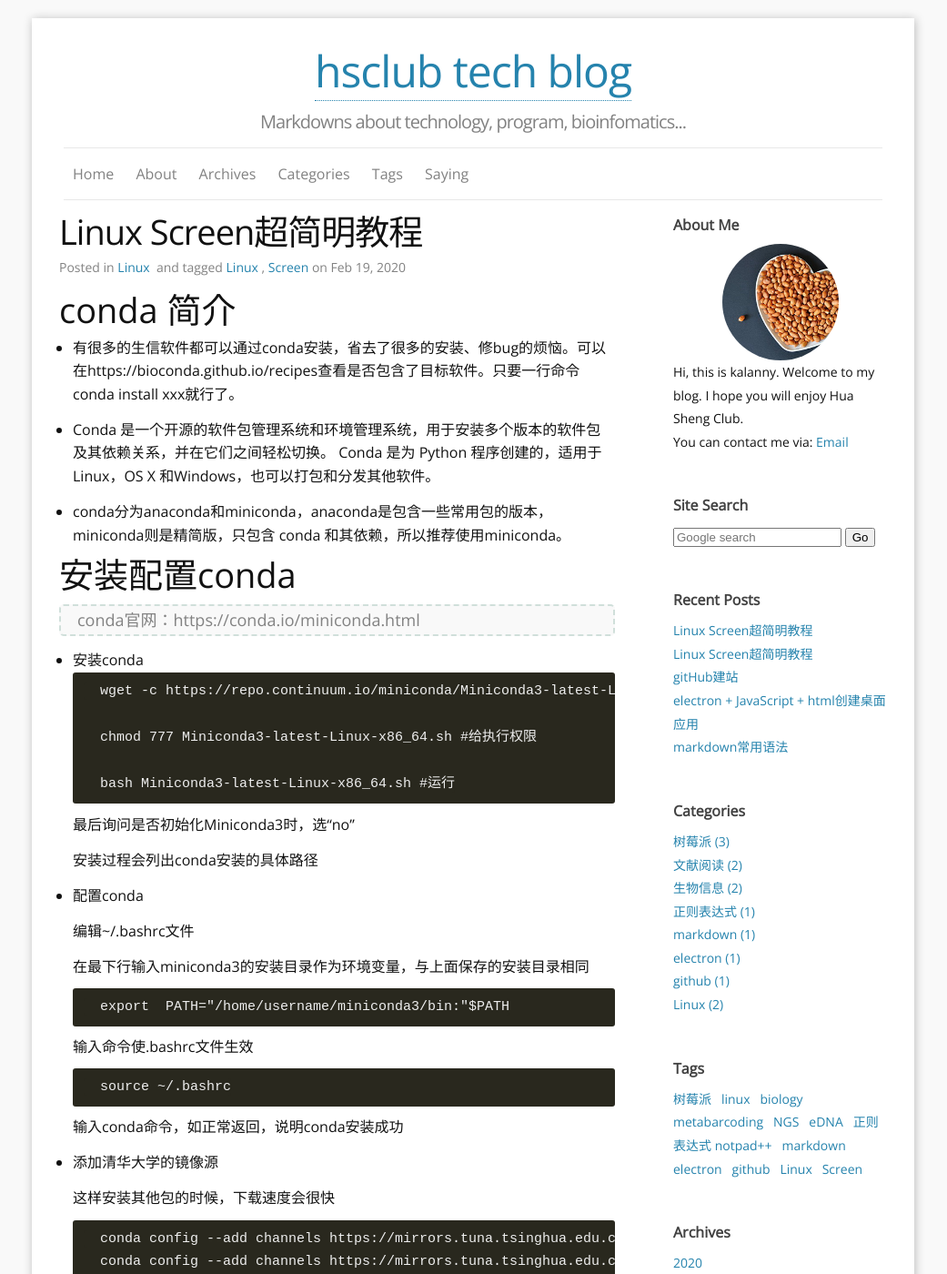
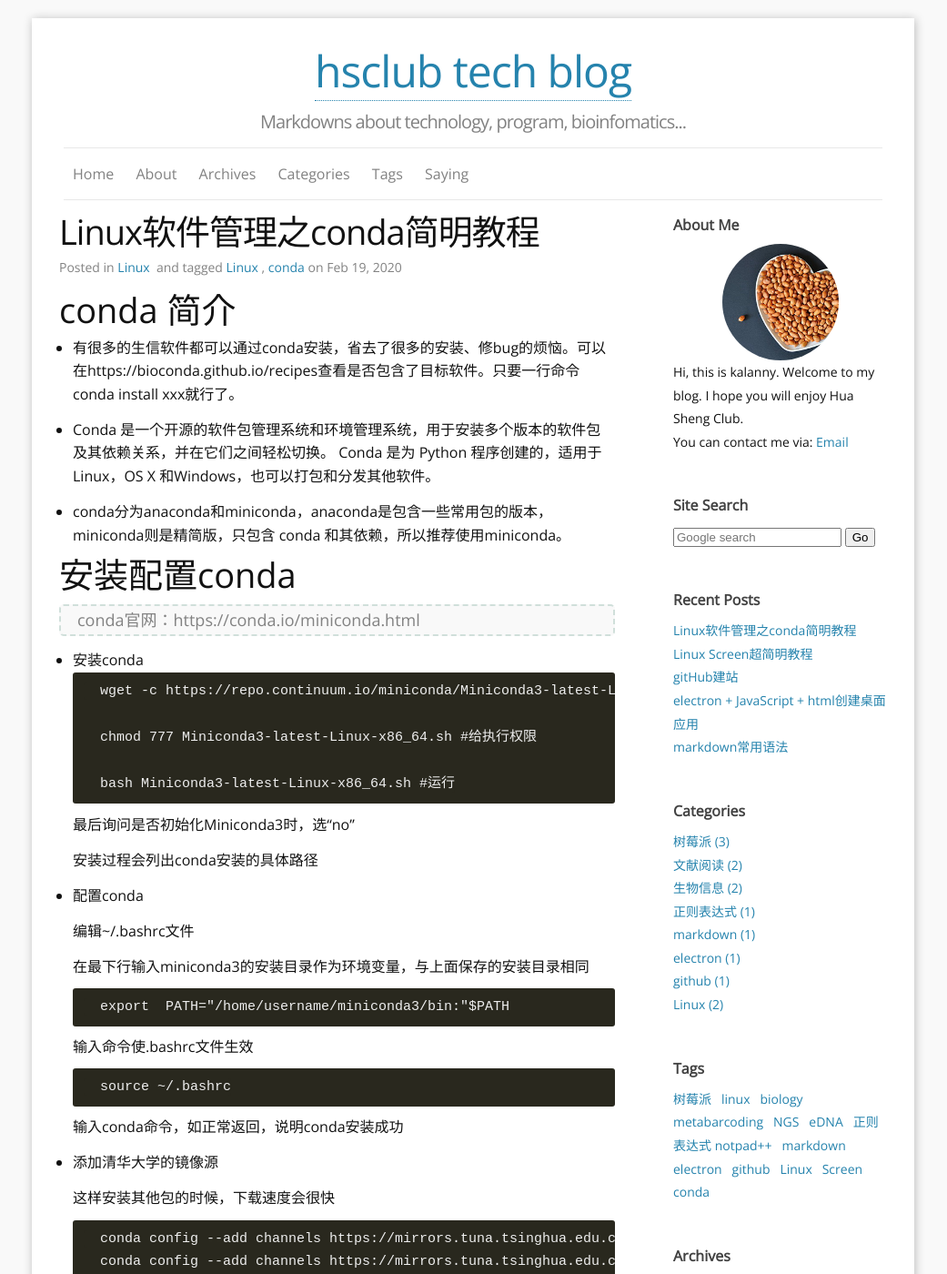
Before and after one commit to kalanny/kalanny.github.io, a Jekyll site: the page built from _posts/2020-02-19-Linux软件管理之conda简明教程.md, in a window 1280 px wide and 1400 px high. Shown: the whole window at 91% size, without its empty margins (120-1161 px from the left). Built offline with Jekyll 4.4.1, drawn with Linux system fonts in a browser that asks for light colours; nearby versions of some CDN libraries.

Commit message:
Update 2020-02-19-Linux软件管理之conda简明教程.md

```diff
--- a/_posts/2020-02-19-Linux软件管理之conda简明教程.md
+++ b/_posts/2020-02-19-Linux软件管理之conda简明教程.md
@@ -1,8 +1,8 @@
 ---
 layout: post
-title: Linux Screen超简明教程
+title: Linux软件管理之conda简明教程
 categories: [Linux]
-tags: [Linux, Screen]
+tags: [Linux, conda]
 fullview: false
 ---
 
```
